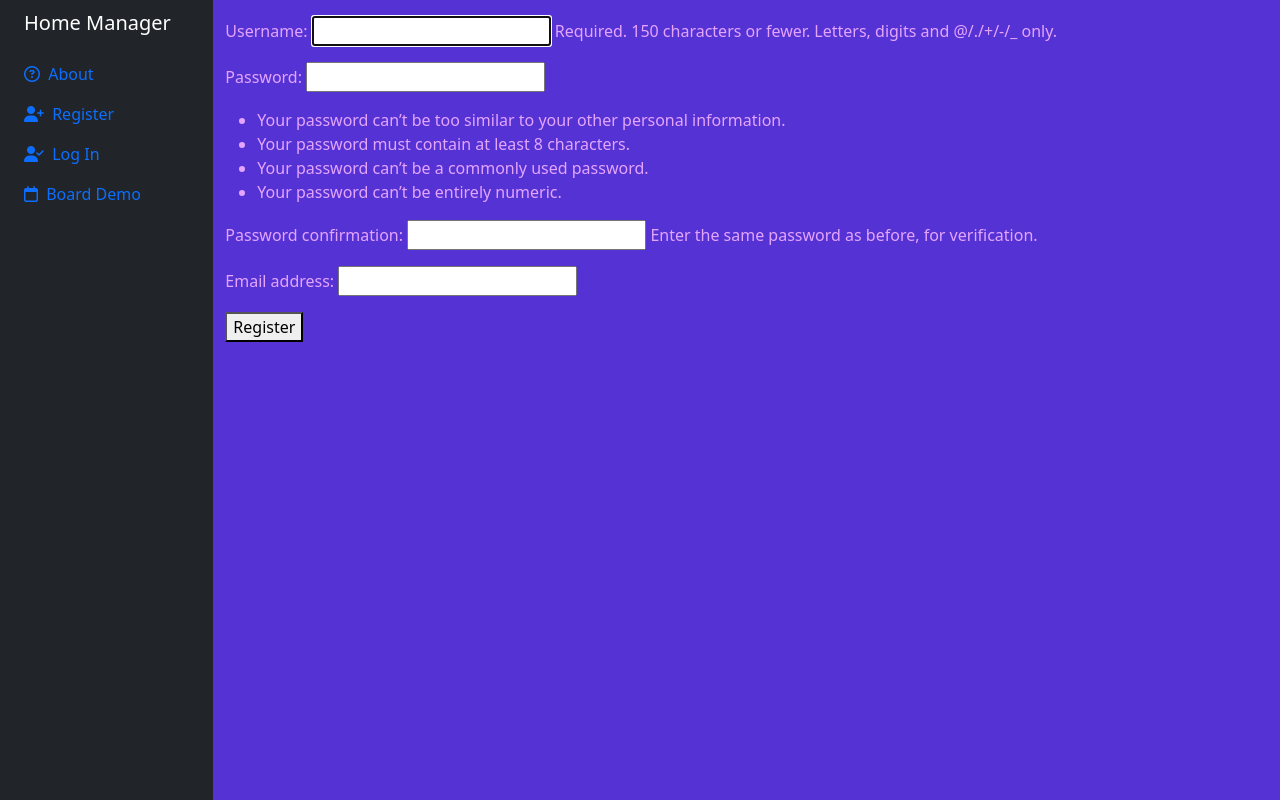
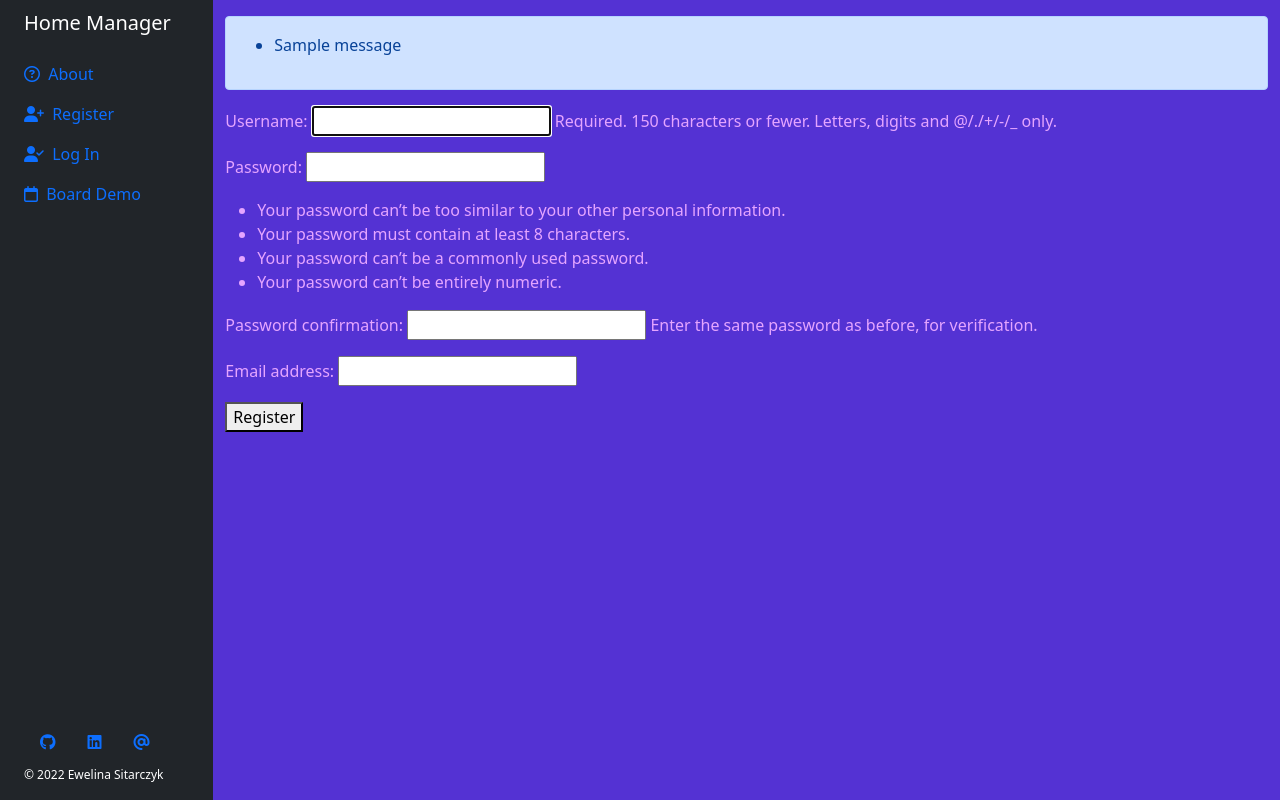
Before and after one commit to Kalarebka/home-manager, a Django app: page /register/ in a window 1280 px wide. Run offline with Django 4.2, Linux system fonts and the light colour scheme; tables that the repository leaves empty hold one stand-in row (Sample ...); one stand-in notice (Sample message) is shown; some libraries are stand-ins or nearby versions.

Commit message:
Add contact icons and copyright, some template adjustments

```diff
--- a/board/models.py
+++ b/board/models.py
@@ -17,7 +17,7 @@ class UserProfile(models.Model):
     user = models.OneToOneField(User, on_delete=models.CASCADE)
     picture = models.ImageField(default='default.jpg', upload_to='profile_images', blank=True, null=True)
     likes = models.IntegerField(default=0)
-    board = models.ForeignKey(Board, on_delete=models.SET_NULL, null=True)
+    board = models.ForeignKey(Board, on_delete=models.SET_NULL, default=None, null=True)
 
     def __str__(self):
         return self.user.username
--- a/board/views.py
+++ b/board/views.py
@@ -1,5 +1,6 @@
 from collections import namedtuple
 
+from django.contrib import messages
 from django.contrib.auth import authenticate, login
 from django.contrib.auth.decorators import login_required
 from django.contrib.auth.models import User
@@ -34,12 +35,11 @@ class ShowBoardView(View):
         board = request.user.userprofile.board
         context_dict = {}
         if board:
-            context_dict['title'] = board.name
-            context_dict['max_wip'] = board.max_wip
+            context_dict['board'] = board
             context_dict['tasks'] = get_tasks_by_status(board)
             context_dict['current_wip'] = len(context_dict['tasks'].wip)
         else:
-            redirect(reverse('board:create_board'))
+            context_dict['board'] = None
         return render(request, 'board/show_board.html', context=context_dict)
 
 
@@ -47,6 +47,9 @@ class AddTaskView(View):
 
     @method_decorator(login_required)
     def get(self, request):
+        board = request.user.userprofile.board
+        if not board:
+            return redirect(reverse('board:show_board'))
         form = TaskForm()
         return render(request, "board/create_task.html", context={'form': form})
 
@@ -166,7 +169,7 @@ class RegisterView(View):
             login(request, user_to_log)
             return redirect(reverse('board:index'))
         else:
-            print(form.errors)
+            messages.warning(request, 'Please correct the error below.')
             return render(request, 'board/register.html', {'form': form})
 
 
--- a/messagebox/urls.py
+++ b/messagebox/urls.py
@@ -7,7 +7,7 @@ urlpatterns = [
     path('', views.MessagesView.as_view(), name='messages'),
     path('inbox/', views.InboxView.as_view(), name='inbox'),
     path('sent/', views.SentView.as_view(), name='sent'),
-    path('delete_message/<int:id>/', views.DeleteMessageView.as_view(), name='delete_message'),
+    path('delete_message/<int:message_id>/', views.DeleteMessageView.as_view(), name='delete_message'),
     path('new_message/', views.NewMessageView.as_view(), name='new_message'),
-    path('show_message/<int:id>', views.ShowMessageView.as_view(), name='show_message'),
+    path('show_message/<int:message_id>', views.ShowMessageView.as_view(), name='show_message'),
 ]
--- a/static/css/styles.css
+++ b/static/css/styles.css
@@ -7,7 +7,7 @@
 
 body {
 background-color: var(--medium-dark-color);
-color: var(--light-color)
+color: var(--light-color);
 }
 
 .container {
@@ -22,7 +22,7 @@ h3 {
 /* User profile */
 
 .user-profile {
-    color: var(--light-color)
+    color: var(--light-color);
 }
 
 /* Task Cards */
@@ -31,3 +31,12 @@ h3 {
     color: var(--dark-color);
     font-size: smaller;
 }
+
+
+.nav-footer {
+    font-size: 12px;
+}
+
+.contact a {
+    font-size: 18;
+}
--- /dev/null
+++ b/templates/board/alert_message.html
@@ -0,0 +1,9 @@
+{% if messages %}
+<div class="alert alert-primary" role="alert">
+    <ul class="messages">
+        {% for message in messages %}
+        <li class="{{ message.tags }}">{{ message }}</li>
+        {% endfor %}
+    </ul>
+</div>
+{% endif %}
--- a/templates/board/base.html
+++ b/templates/board/base.html
@@ -111,6 +111,12 @@
             </ul>
             {% endif %}
           </div>
+          <div class=" contact d-flex flex-column flex-lg-row justify-content-around align-items-center">
+            <a href="https://github.com/Kalarebka"><i class="fa-brands fa-github p-3"></i></a>
+            <a href=""><i class="fa-brands fa-linkedin p-3"></i></a>
+            <a href="mailto:ewelina.sitarczyk@gmail.com"><i class="fa-solid fa-at p-3"></i></a>
+          </div>
+          <div class="nav-footer d-none d-md-block"><p>© 2022 Ewelina Sitarczyk</p></div>
         </div>
       </div>
       <div class="col py-3">
--- a/templates/board/register.html
+++ b/templates/board/register.html
@@ -5,7 +5,9 @@
 Create an Account
 {% endblock %}
 
+
 {% block content_block %}
+{% include 'board/alert_message.html' %}
 <form method="POST", class="form-group">
     {% csrf_token %}
     {{ form.as_p }}
--- a/templates/board/show_board.html
+++ b/templates/board/show_board.html
@@ -2,10 +2,11 @@
 {% load static %}
 
 {% block title_block %}
-Show Board {{ title }}
+Show Board {{ board.name }}
 {% endblock %}
 
 {% block content_block %}
+{% if board %}
 <div class="row">
     <div class="col-12 col-md-4 status-column">
         <h3 class="text-center">To Do:</h3>
@@ -60,4 +61,7 @@ Show Board {{ title }}
 
     </div>
   </div>
+{% else %}
+<p>You don't have a board yet! <a href="{% url 'board:create_board' %}">Create a new board</a> or <a href="{% url 'board:join_board'">join an existing one</a>.</p>
+{% endif %}
 {% endblock %}
--- a/templates/messagebox/inbox.html
+++ b/templates/messagebox/inbox.html
@@ -10,7 +10,7 @@ Inbox
 {% if inbox %}
 <ul>
     {% for message in inbox %}
-    <li><a href="{% url 'messagebox:show_message'%} message_id={{ message.id }}">{{ message.title }}</a> from <a href="">{{ message.from_user }}</a></li>
+    <li><a href="{% url 'messagebox:show_message' message.id %}">{{ message.title }}</a> from <a href="">{{ message.from_user }}</a></li>
     {% endfor %}
 </ul>
 {% else %}
```
Also changed, not shown: board/migrations/0013_alter_userprofile_board.py (added).
